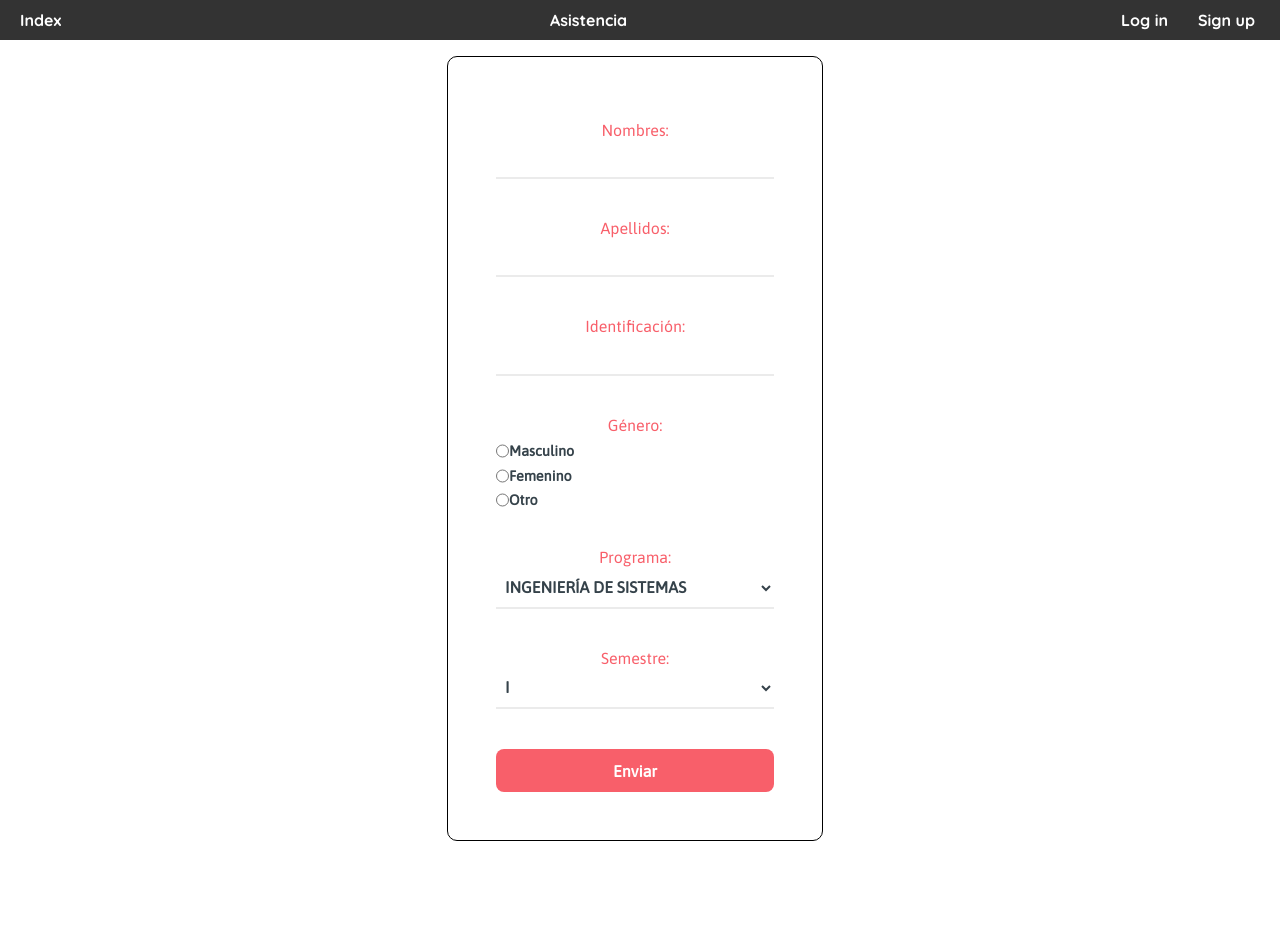
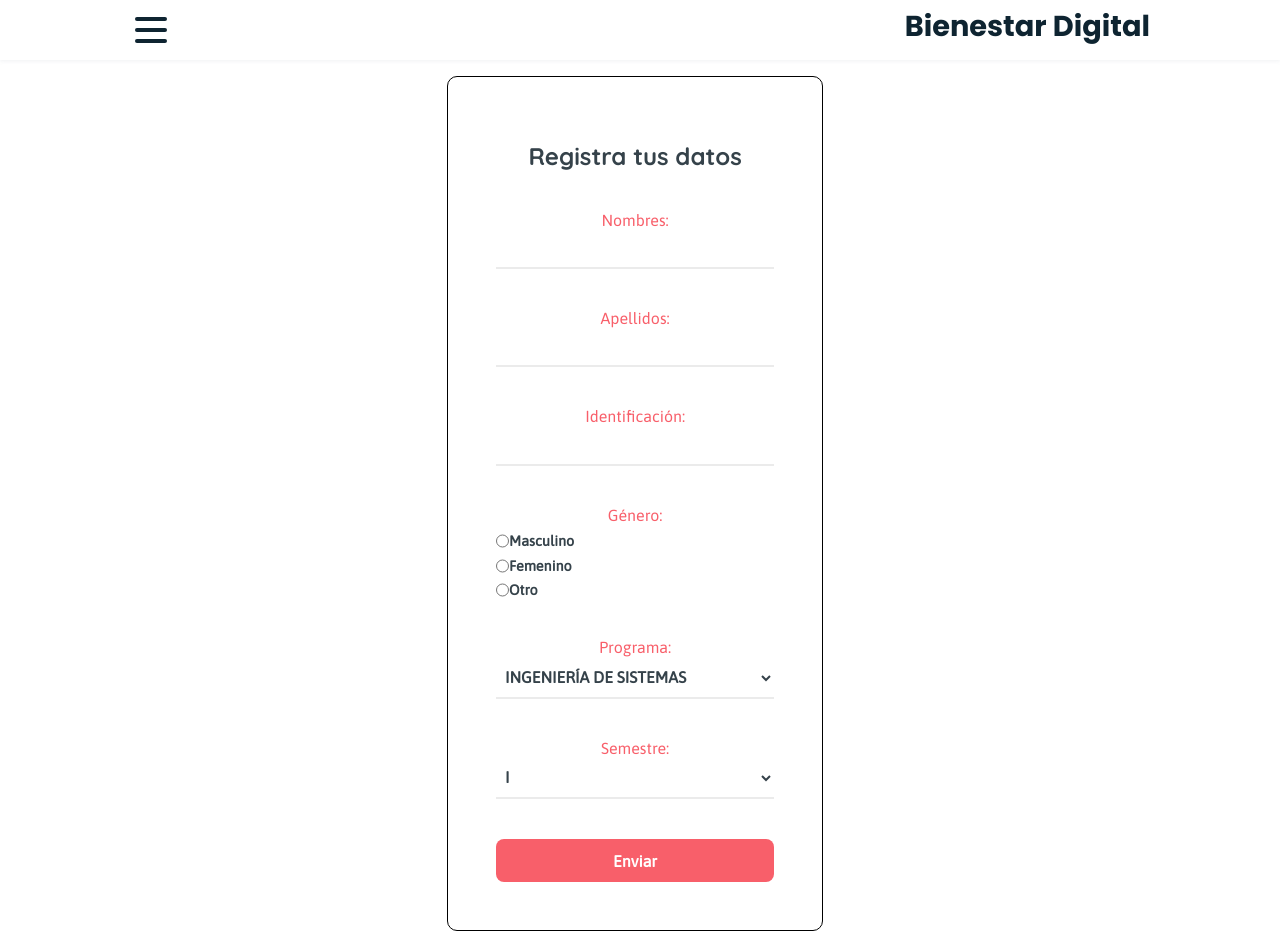
Before and after one commit to Sauloopez/bienestar-digital, a Django app: page /registryEstudent in a window 1280 px wide. Before the commit the page ends 841 px from the top, so only its background shows below. Run offline with Django 4.2, Linux system fonts and the light colour scheme; data comes from the database, SQL or seed files in the repository; both versions use the stored data as it was after the commit.

Commit message:
NavBar changes

```diff
--- a/bienestar_digital/asistence/templates/registry_student.html
+++ b/bienestar_digital/asistence/templates/registry_student.html
@@ -11,6 +11,7 @@
         <form method="post" class="form">
             {% csrf_token %}
             <div class="form_container">
+                <h1 class="form_title">Registra tus datos</h1>
                 <div class="form_group">
                     {{ form.name.label_tag }}
                     {{ form.name }}
--- a/bienestar_digital/home/templates/base.html
+++ b/bienestar_digital/home/templates/base.html
@@ -8,31 +8,42 @@
     <link rel="preconnect" href="https://fonts.googleapis.com">
     <link rel="preconnect" href="https://fonts.gstatic.com" crossorigin>
     <link href="https://fonts.googleapis.com/css2?family=Quicksand:wght@400;700&display=swap" rel="stylesheet">
+    <link href="https://fonts.googleapis.com/css2?family=Asap&family=Poppins:ital,wght@0,100;0,200;0,300;0,400;0,500;0,600;0,700;0,800;0,900;1,100;1,200;1,300;1,400;1,500;1,600;1,700;1,800;1,900&family=Quicksand:wght@400;600;700&display=swap" rel="stylesheet">
     <link href="https://fonts.googleapis.com/css2?family=Asap&family=Quicksand:wght@400;600;700&display=swap" rel="stylesheet">
     <link rel="stylesheet" type="text/css" href="{% static 'css/style_home.css'%}">
 
 </head>
 <body>
-    <header >
-        <nav class="navbar">
-        <a href="{% url 'index' %}">Index</a>
-        <a href="{% url 'mark_asistence' %}">Asistencia</a>
-            <div>
-                <ul>
+    <header>
+        <nav>
+            <div class="navbar">
+              <div class="container nav-container">
+                  <input class="checkbox" type="checkbox" name="" id="" />
+                  <div class="hamburger-lines">
+                    <span class="line line1"></span>
+                    <span class="line line2"></span>
+                    <span class="line line3"></span>
+                  </div>
+                <div class="logo">
+                  <h1 class="nav_title">Bienestar Digital</h1>
+                </div>
+                <div class="menu-items">
+                  <li><a href="{% url 'index' %}">Home</a></li>
+                  <li><a href="{% url 'mark_asistence' %}">Asistencia</a></li>
                   {% if user.is_authenticated %}
                   <li><a href="{% url 'logout'%}">Log out</a></li>
                   {% else %}
                   <li><a href="{% url 'login'%}">Log in</a></li>
                   <li><a href="{% url 'signup'%}">Sign up</a></li>
                   {% endif %}
-                </ul>
+                </div>
+              </div>
             </div>
           </nav>
     </header>
     <main class="main">
         {% block content %}{% endblock %}
     </main>
-
 </body>
 
 </html>
--- a/bienestar_digital/static/css/style_home.css
+++ b/bienestar_digital/static/css/style_home.css
@@ -1,3 +1,5 @@
+
+
 *, ::before, ::after {
     margin: 0;
     padding: 0;
@@ -9,11 +11,6 @@ body {
     min-height: 100vh;
     display: flex;
     flex-direction: column;
-}
-
-header {
-    background-color: #333;
-    padding: 10px;
 }
 
 form {
@@ -35,10 +32,162 @@ footer{
     height: auto;
 }
 
+
+.container {
+    max-width: 1050px;
+    width: 90%;
+    margin: auto;
+  }
+
+  .navbar {
+    width: 100%;
+    box-shadow: 0 1px 4px rgb(146 161 176 / 15%);
+  }
+
+  .nav_title{
+    font-family: "Poppins", sans-serif;
+    font-size: 1.8rem;
+  }
+
+  .nav-container {
+    display: flex;
+    justify-content: space-between;
+    align-items: center;
+    height: 62px;
+  }
+
+  .navbar .menu-items {
+    display: flex;
+  }
+
+  .navbar .nav-container li {
+    list-style: none;
+  }
+
+  .navbar .nav-container a {
+    text-decoration: none;
+    color: #0e2431;
+    font-weight: 500;
+    font-size: 1.2rem;
+    padding: 0.7rem;
+  }
+
+  .navbar .nav-container a:hover{
+      font-weight: bolder;
+  }
+
+  .nav-container {
+    display: block;
+    position: relative;
+    height: 60px;
+  }
+
+  .nav-container .checkbox {
+    position: absolute;
+    display: block;
+    height: 32px;
+    width: 32px;
+    top: 20px;
+    left: 20px;
+    z-index: 5;
+    opacity: 0;
+    cursor: pointer;
+  }
+
+  .nav-container .hamburger-lines {
+    display: block;
+    height: 26px;
+    width: 32px;
+    position: absolute;
+    top: 17px;
+    left: 20px;
+    z-index: 3;
+    display: flex;
+    flex-direction: column;
+    justify-content: space-between;
+  }
+
+  .nav-container .hamburger-lines .line {
+    display: block;
+    height: 4px;
+    width: 100%;
+    border-radius: 10px;
+    background: #0e2431;
+  }
+
+  .nav-container .hamburger-lines .line1 {
+    transform-origin: 0% 0%;
+    transition: transform 0.4s ease-in-out;
+  }
+
+  .nav-container .hamburger-lines .line2 {
+    transition: transform 0.2s ease-in-out;
+  }
+
+  .nav-container .hamburger-lines .line3 {
+    transform-origin: 0% 100%;
+    transition: transform 0.4s ease-in-out;
+  }
+
+  .navbar .menu-items {
+    padding-top: 120px;
+    background-color: #ebebeb;
+    height: 100vh;
+    width: 100%;
+    transform: translate(-150%);
+    display: flex;
+    flex-direction: column;
+    margin-left: -40px;
+    padding-left: 50px;
+    transition: transform 0.5s ease-in-out;
+    text-align: center;
+    font-family: "Poppins", sans-serif;
+    position: fixed;
+    z-index: 2;
+
+
+  }
+
+  .navbar .menu-items li {
+    margin-bottom: 1.2rem;
+    font-size: 1.5rem;
+    font-weight: 500;
+  }
+
+  .logo {
+    position: absolute;
+    top: 5px;
+    right: 15px;
+    font-size: 1.2rem;
+    color: #0e2431;
+  }
+
+  .nav-container input[type="checkbox"]:checked ~ .menu-items {
+    transform: translateX(0);
+  }
+
+  .nav-container input[type="checkbox"]:checked ~ .hamburger-lines .line1 {
+    transform: rotate(45deg);
+  }
+
+  .nav-container input[type="checkbox"]:checked ~ .hamburger-lines .line2 {
+    transform: scaleY(0);
+  }
+
+  .nav-container input[type="checkbox"]:checked ~ .hamburger-lines .line3 {
+    transform: rotate(-45deg);
+  }
+
+  .nav-container input[type="checkbox"]:checked ~ .logo{
+    display: none;
+  }
+
+
 .main{
     justify-content: center;
     align-items: center;
     margin: auto;
+
 }
 
 .body_login{
@@ -47,35 +196,10 @@ footer{
     margin: auto;
 }
 
-.navbar {
-    display: flex;
-    justify-content: space-between;
-    align-items: center;
-    font-family: 'Quicksand', sans-serif;
-    font-weight: 700;
-}
-
-.navbar a {
-    color: #fff;
-    text-decoration: none;
-    margin: 0 10px;
-}
-
-.navbar ul {
-    list-style: none;
-    margin: 0;
-    padding: 0;
-    display: flex;
-    align-items: center;
-}
-
-.navbar li {
-    margin: 0 5px;
-}
 
 .form_title{
 
-    font-size: 2rem;
+    font-size: 1.5rem;
     color: #35424a;
     font-family: 'Quicksand', sans-serif;
     font-weight: 700;
```
Also changed, not shown: bienestar_digital/db.sqlite3. Lines whose indentation alone changed are shown as unchanged.
